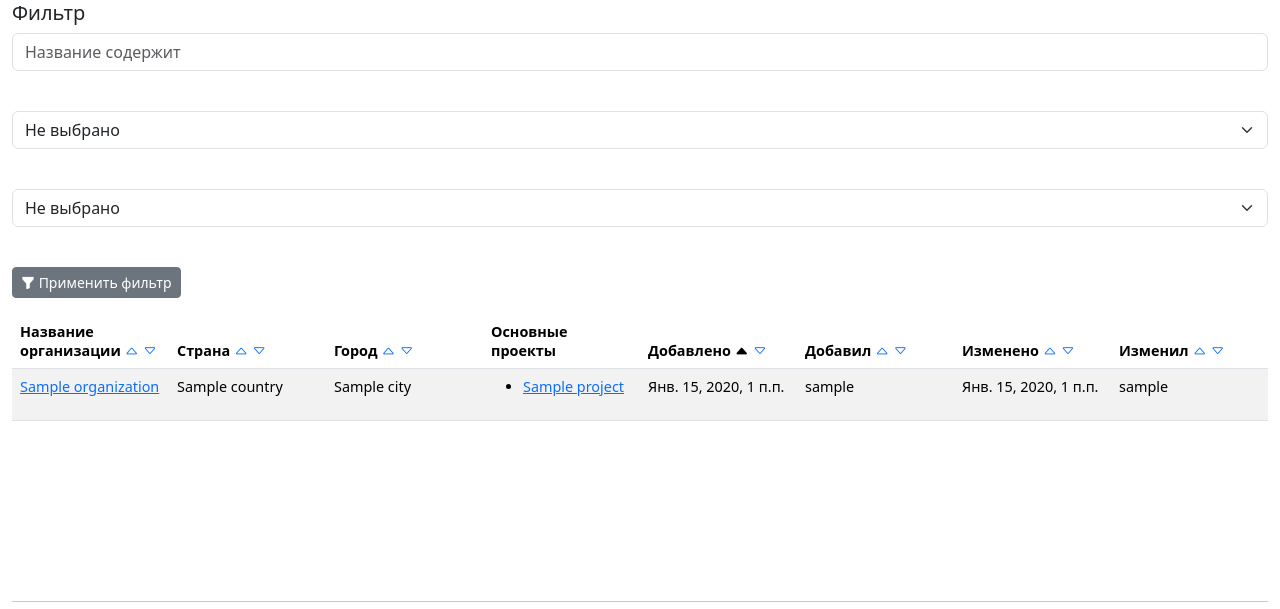
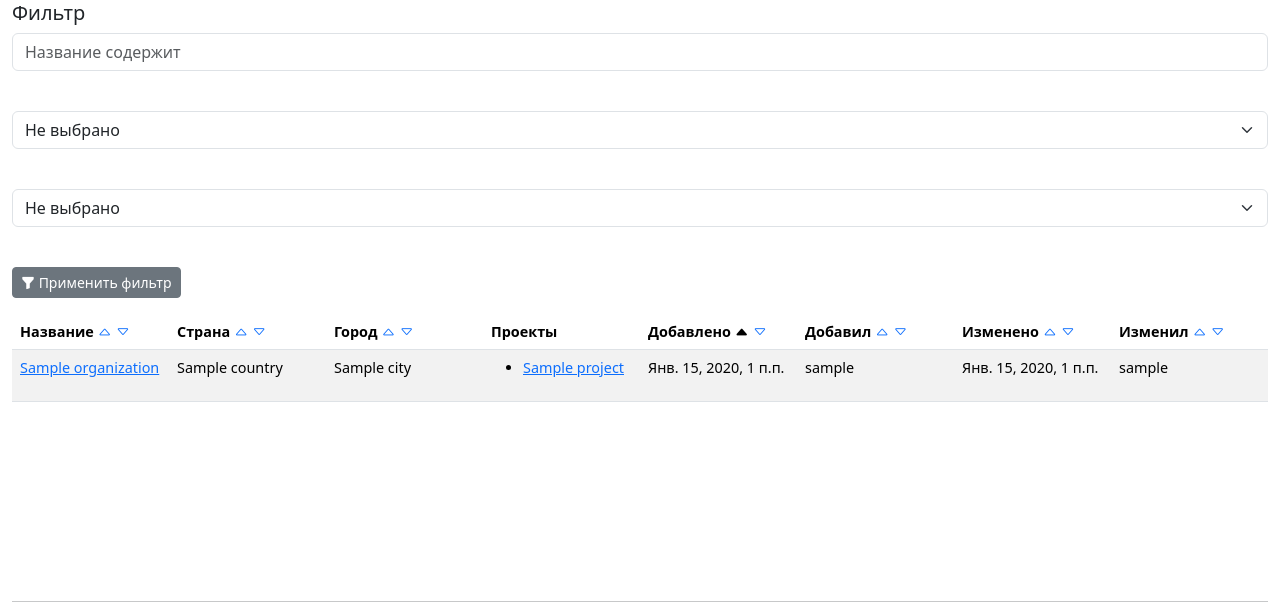
Before and after one commit to kwaket/bphg_orgs, a Django app: page /organizations in a window 1280 px wide. Shown: the part 139-748 px from the top of the page. Run offline with Django 3.2, Linux system fonts and the light colour scheme; a user stored in the database is signed in; tables that the repository leaves empty hold one stand-in row (values such as "Sample post"); some libraries are stand-ins or nearby versions.

Commit message:
edit template

```diff
--- a/organizations/templates/organizations/snippets/organization_table.html
+++ b/organizations/templates/organizations/snippets/organization_table.html
@@ -24,7 +24,7 @@
     <table class="table table-md table-striped">
         <thead>
             <tr>
-                <th scope="col">Название организации
+                <th scope="col">Название
                     {% include "organizations/snippets/column_sort_link.html" with page=current_page filter_fields=filter_fields order_by='name' current_order=current_order %}
                     {% include "organizations/snippets/column_sort_link.html" with page=current_page filter_fields=filter_fields order_by='-name' current_order=current_order %}
                 </th>
@@ -36,7 +36,7 @@
                     {% include "organizations/snippets/column_sort_link.html" with page=current_page filter_fields=filter_fields order_by='city' current_order=current_order %}
                     {% include "organizations/snippets/column_sort_link.html" with page=current_page filter_fields=filter_fields order_by='-city' current_order=current_order %}
                 </th>
-                <th scope="col">Основные проекты</th>
+                <th scope="col">Проекты</th>
                 <th scope="col">Добавлено
                     {% include "organizations/snippets/column_sort_link.html" with page=current_page filter_fields=filter_fields order_by='inserted_at' current_order=current_order %}
                     {% include "organizations/snippets/column_sort_link.html" with page=current_page filter_fields=filter_fields order_by='-inserted_at' current_order=current_order %}
```
